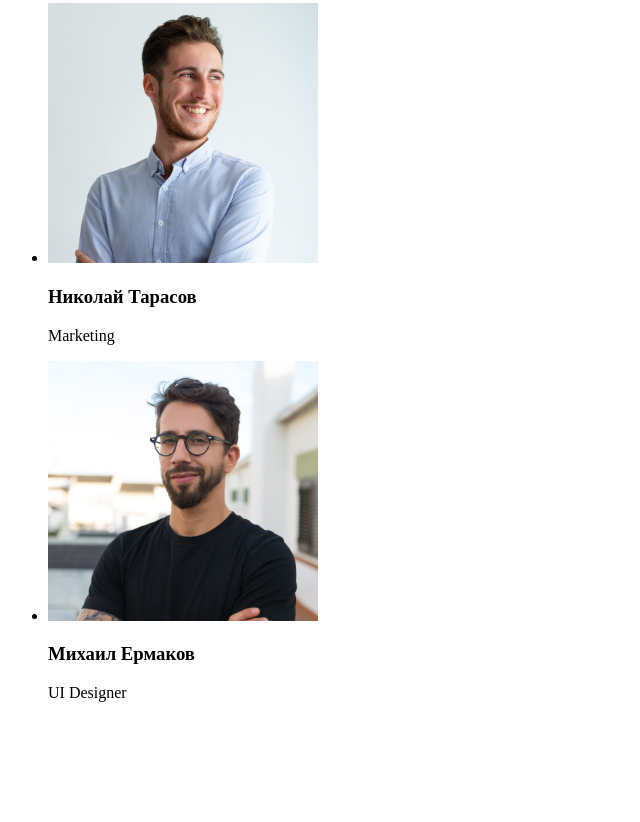
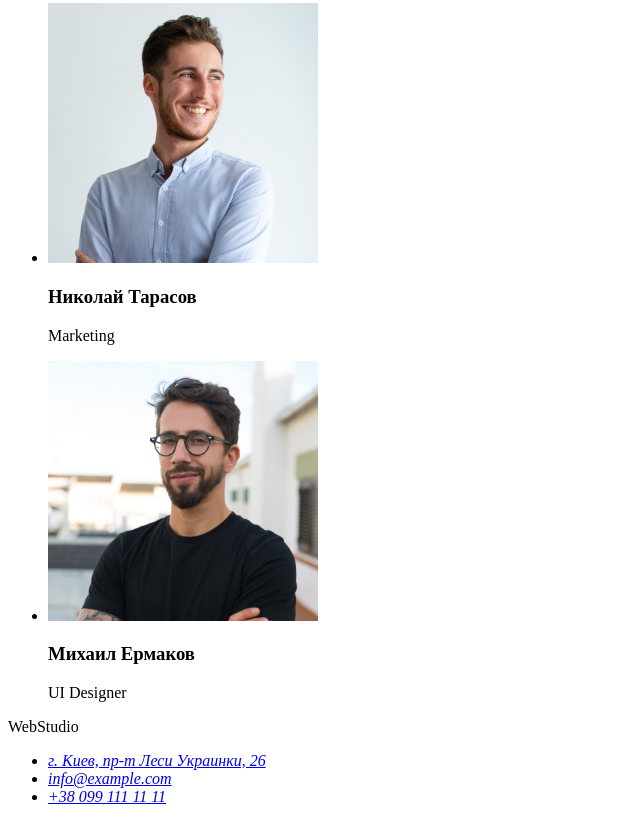
Before and after one commit to Julija100/goit-markup-hw-01, a plain HTML site: page index.html in a window 1280 px wide. Shown: the part 2285-3107 px from the top of the page, without its empty margins (0-640 px from the left). Before the commit the page ends 3003 px from the top, so only its background shows below. Drawn offline with Linux system fonts and the light colour scheme.

Commit message:
Contact information

```diff
--- a/index.html
+++ b/index.html
@@ -8,7 +8,7 @@
   <body>
     <header>
       <nav>
-        <a href=""><span>Web</span>Studio</a>
+        <a href="/" lang="en"><span>Web</span>Studio</a>
         <ul>
           <li>
             <a href="#">Студия</a>
@@ -143,6 +143,23 @@
         </ul>
       </section>
     </main>
-    <footer></footer>
+    <footer>
+      <span lang="en"><span>Web</span>Studio</span>
+      <address>
+        <ul>
+          <li>
+            <a href="https://goo.gl/maps/6is4ioUTec87gt4i7" target="_blank"
+              >г. Киев, пр-т Леси Украинки, 26</a
+            >
+          </li>
+          <li>
+            <a href="mailto:info@example.com">info@example.com</a>
+          </li>
+          <li>
+            <a href="tel:+380991111111">+38 099 111 11 11</a>
+          </li>
+        </ul>
+      </address>
+    </footer>
   </body>
 </html>
```
